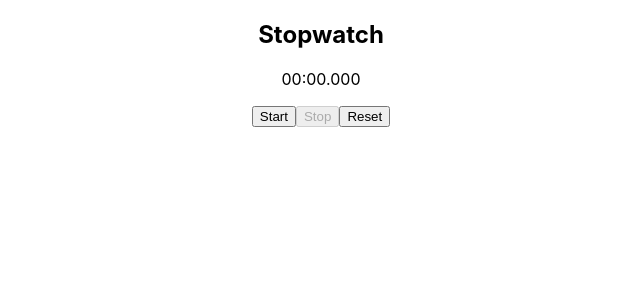
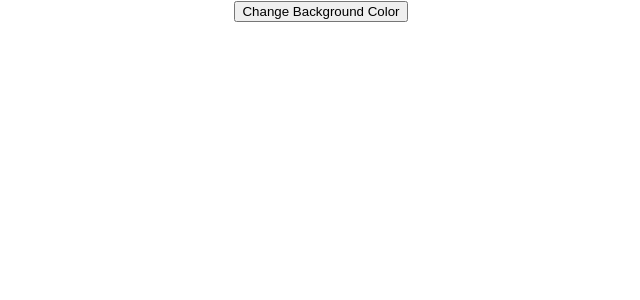
Before and after one commit to suhail3535/React_Practice, a React (Create React App) app in the folder Practice/mypractice/: page / in a window 1280 px wide. Shown: the top 300 px of the page, without its empty margins (319-959 px from the left). Built offline with nearby package versions, Linux system fonts and the light colour scheme.

Commit message:
random color

```diff
--- a/Practice/mypractice/src/App.js
+++ b/Practice/mypractice/src/App.js
@@ -7,6 +7,7 @@ import Timer from './cpmponents/Timer';
 import UserForm from './cpmponents/UserForm';
 import Product from './cpmponents/Product';
 import StopWatch from './cpmponents/StopWatch';
+import Background from './cpmponents/Callback';
 
 function App() {
   return (
@@ -17,7 +18,8 @@ function App() {
           {/* <Timer /> */}
           {/* <UserForm /> */}
       {/* <Product /> */}
-      <StopWatch />
+      {/* <StopWatch /> */}
+      <Background />
       </div>
   );
 }
--- a/Practice/mypractice/src/cpmponents/Callback.jsx
+++ b/Practice/mypractice/src/cpmponents/Callback.jsx
@@ -1,16 +1,35 @@
-function fetchData(callback) {
-    // Simulating an asynchronous operation
-    setTimeout(function () {
-        const data = "Some data";
-        // Invoke the callback function with the data
-        callback(data);
-    }, 2000);
+// function fetchData(callback) {
+//     // Simulating an asynchronous operation
+//     setTimeout(function () {
+//         const data = "Some data";
+//         // Invoke the callback function with the data
+//         callback(data);
+//     }, 2000);
+// }
+
+// // Define the callback function
+// function processData(data) {
+//     console.log("Data received:", data);
+// }
+
+// // Pass the callback function to the fetchData function
+// fetchData(processData);
+import React, { useState } from "react";
+
+function Background() {
+    const [bgColor, setBgColor] = useState("#ffffff"); // set initial background color to white
+
+    function changeBgColor() {
+        const randomColor =
+            "#" + Math.floor(Math.random() * 16777215).toString(16); // generate a random hex color code
+        setBgColor(randomColor); // set the background color to the generated color
+    }
+
+    return (
+        <div style={{ backgroundColor: bgColor, height: "100vh" }}>
+            <button onClick={changeBgColor}>Change Background Color</button>
+        </div>
+    );
 }
 
-// Define the callback function
-function processData(data) {
-    console.log("Data received:", data);
-}
-
-// Pass the callback function to the fetchData function
-fetchData(processData);
+export default Background;
```
Also changed, not shown: Practice/mypractice/src/cpmponents/index.js (+9 -9 lines).
